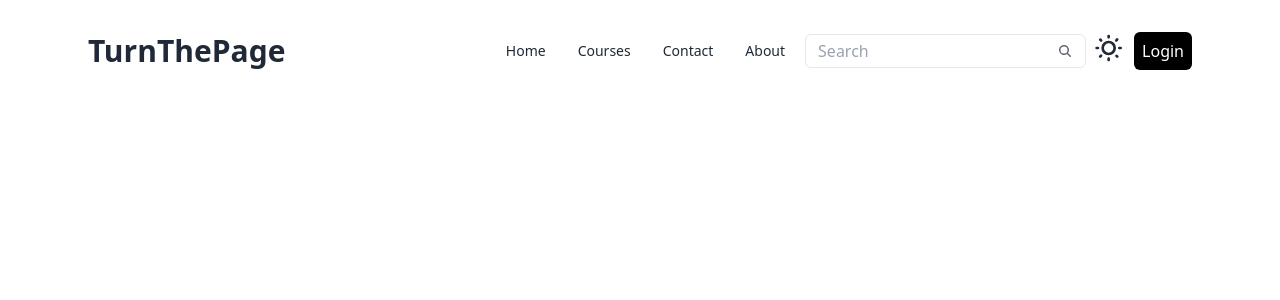
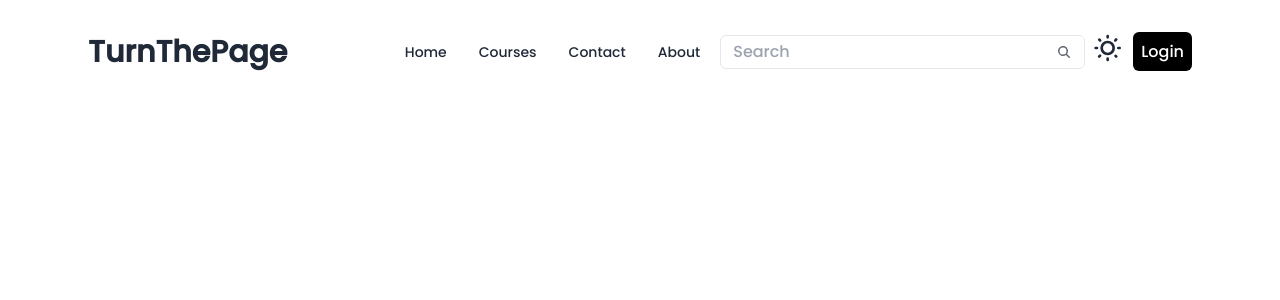
Before and after one commit to Abhishekkumar21/TurnThePage, a React (Vite) app in the folder Frontend/: page / in a window 1280 px wide. Shown: the top 300 px of the page. Built offline with nearby package versions, Linux system fonts and the light colour scheme.

Commit message:
Added Google Font:Poppins

```diff
--- a/Frontend/src/index.css
+++ b/Frontend/src/index.css
@@ -1,3 +1,9 @@
+@import url('https://fonts.googleapis.com/css2?family=Fredoka:wght@300..700&family=Poppins:wght@500&display=swap');
+
 @tailwind base;
 @tailwind components;
 @tailwind utilities;
+
+body{
+    font-family: 'Poppins', sans-serif;
+}
```
